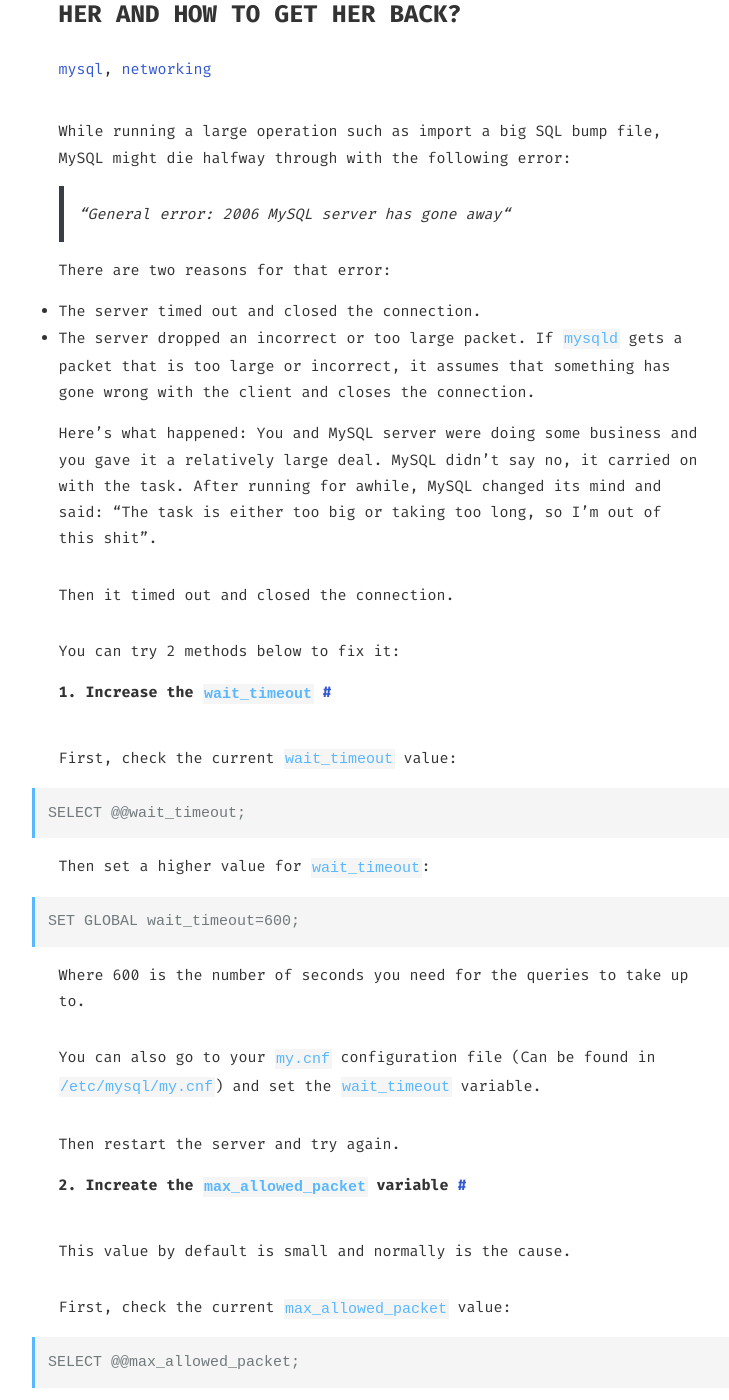
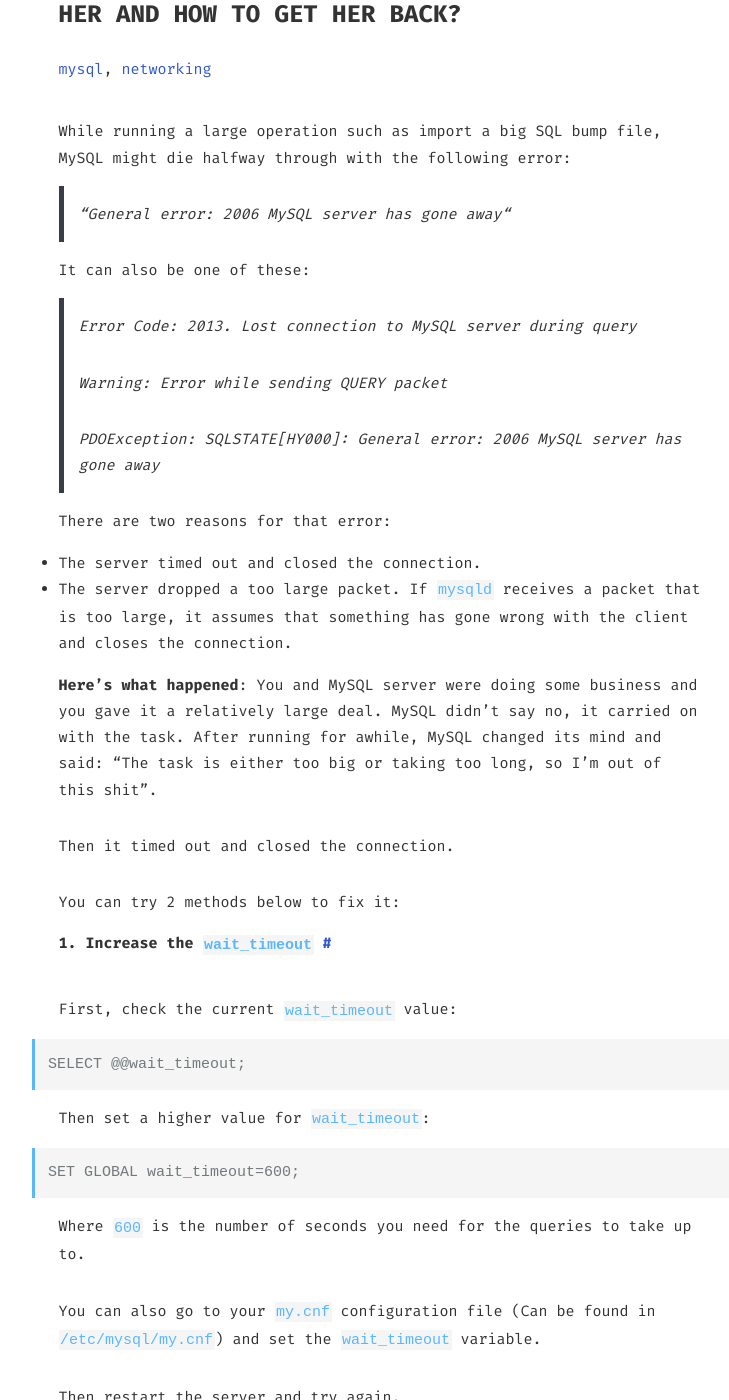
Before and after one commit to ntvpz/sql, a Jekyll site: the page built from _posts/2021-07-11-MySQL-server-has-gone-away.md, in a window 1280 px wide and 1400 px high, scrolled down 205 px. Shown: the whole window, without its empty margins (259-988 px from the left). Built offline with Jekyll 4.4.1, drawn with Linux system fonts in a browser that asks for light colours; some of the changed text lies outside the part shown.

Commit message:
no message

````diff
--- a/_posts/2021-07-11-MySQL-server-has-gone-away.md
+++ b/_posts/2021-07-11-MySQL-server-has-gone-away.md
@@ -11,12 +11,21 @@
 
 > “General error: 2006 MySQL server has gone away“
 
+It can also be one of these:
+
+> Error Code: 2013. Lost connection to MySQL server during query
+
+> Warning: Error while sending QUERY packet
+
+> PDOException: SQLSTATE[HY000]: General error: 2006 MySQL server has gone away
+
+
 There are two reasons for that error:
 
 * The server timed out and closed the connection.
-* The server dropped an incorrect or too large packet. If `mysqld` gets a packet that is too large or incorrect, it assumes that something has gone wrong with the client and closes the connection.
+* The server dropped a too large packet. If `mysqld` receives a packet that is too large, it assumes that something has gone wrong with the client and closes the connection.
 
-Here's what happened: You and MySQL server were doing some business and you gave it a relatively large deal. MySQL didn't say no, it carried on with the task. After running for awhile, MySQL changed its mind and said: "The task is either too big or taking too long, so I'm out of this shit".
+**Here's what happened**: You and MySQL server were doing some business and you gave it a relatively large deal. MySQL didn't say no, it carried on with the task. After running for awhile, MySQL changed its mind and said: "The task is either too big or taking too long, so I'm out of this shit".
 
 Then it timed out and closed the connection.
 
@@ -36,7 +45,7 @@
 SET GLOBAL wait_timeout=600;
 ```
 
-Where 600 is the number of seconds you need for the queries to take up to.
+Where `600` is the number of seconds you need for the queries to take up to.
 
 You can also go to your `my.cnf` configuration file (Can be found in `/etc/mysql/my.cnf`) and set the `wait_timeout` variable.
 
@@ -58,7 +67,7 @@
 SET GLOBAL max_allowed_packet=107374182;
 ```
 
-You can set your own value, 107374182 is equivalent to 100MB
+You can set your own value, `107374182` is equivalent to 100MB
 
 You can also access and edit the `max_allowed_packet` variable inside the MySQL configuration file `my.cnf`:
 
````
